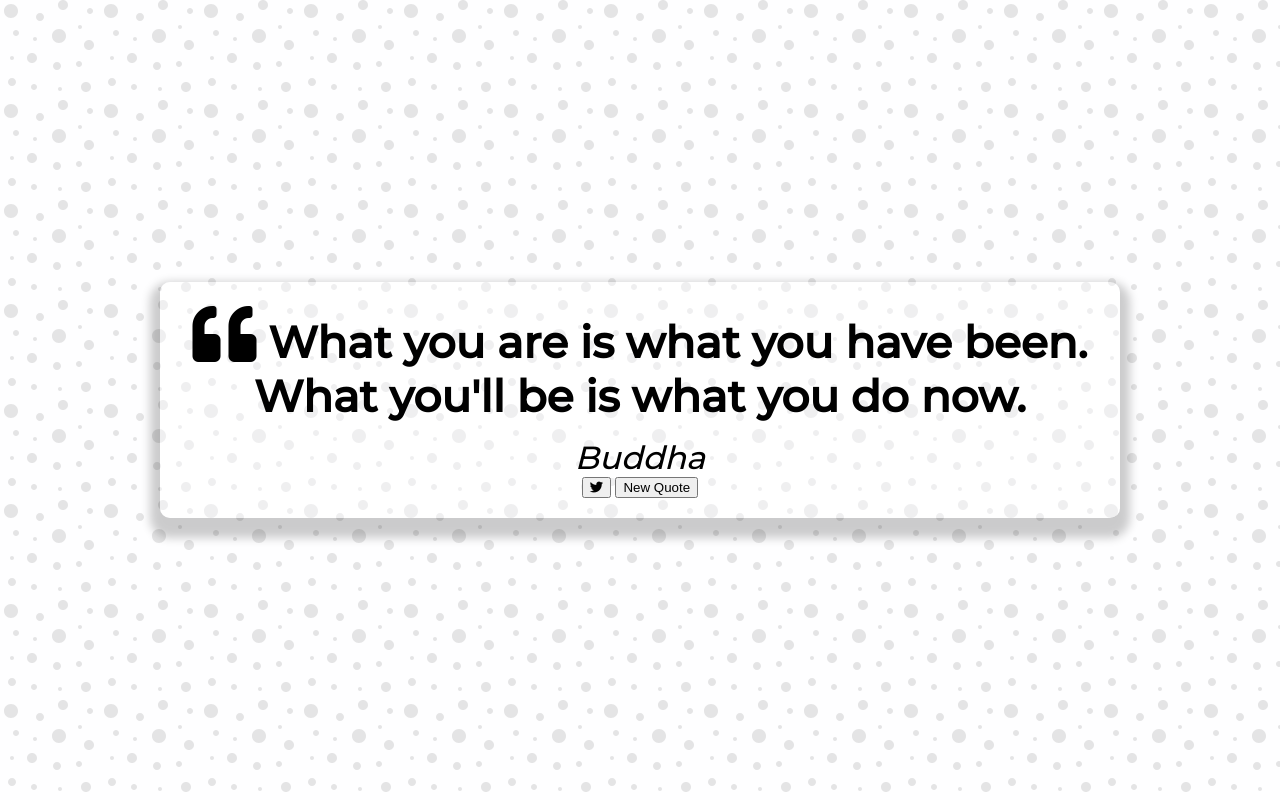
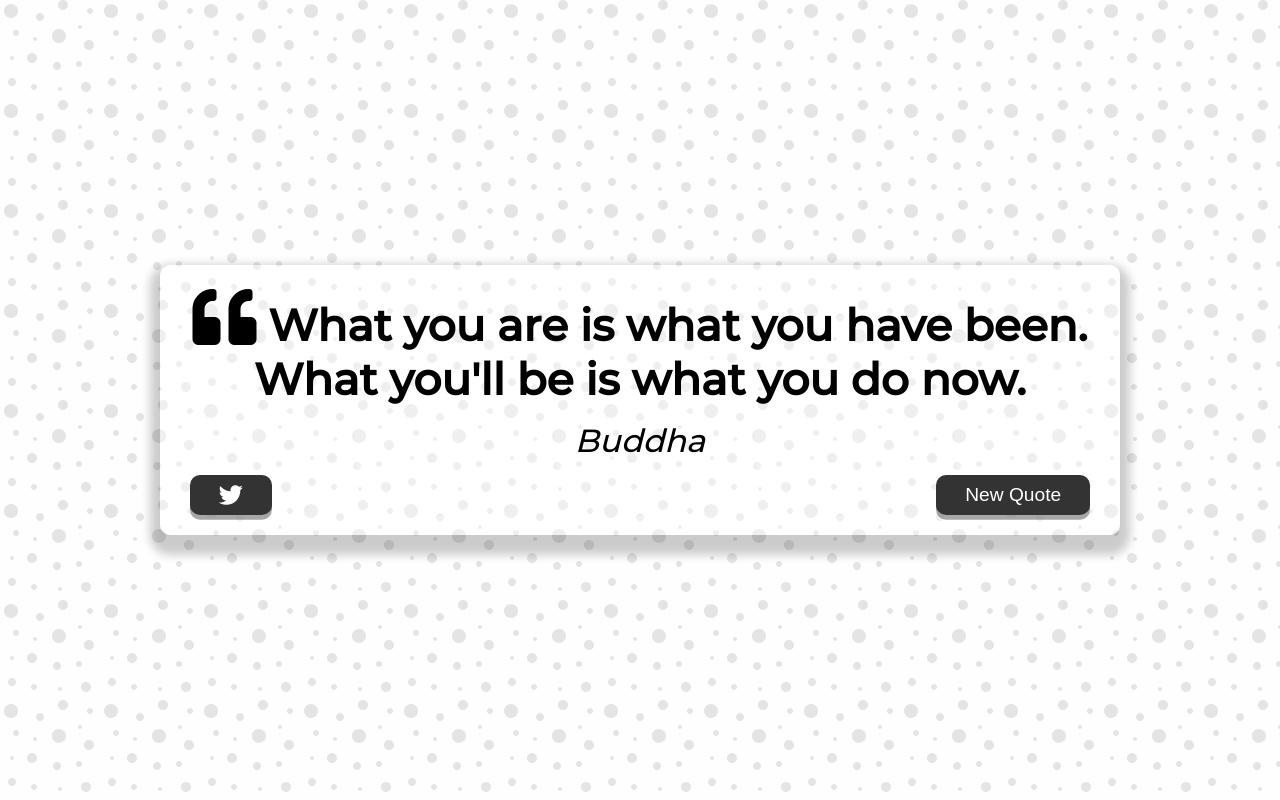
Before and after one commit to phhien203/quote-generator, a plain HTML site: page index.html in a window 1280 px wide. Drawn offline with Linux system fonts and the light colour scheme.

Commit message:
create beautiful buttons

```diff
--- a/style.css
+++ b/style.css
@@ -57,3 +57,39 @@ body {
         font-size: 2rem;
     }
 }
+
+.button-container {
+    margin-top: 15px;
+    display: flex;
+    justify-content: space-between;
+}
+
+button {
+    cursor: pointer;
+    font-size: 1.2rem;
+    height: 2.5rem;
+    border: none;
+    border-radius: 10px;
+    color: #fff;
+    background-color: #333;
+    outline: none;
+    padding: 0.5rem 1.8rem;
+    box-shadow: 0 0.3rem rgba(121, 121, 121, 0.65);
+}
+
+button:hover {
+    filter: brightness(120%);
+}
+
+button:active {
+    transform: translate(0, 0.3rem);
+    box-shadow: 0 0.1rem rgba(255, 255, 255, 0.65);
+}
+
+.twitter-button:hover {
+    color: #38a1f3;
+}
+
+.fa-twitter {
+    font-size: 1.5rem;
+}
```
